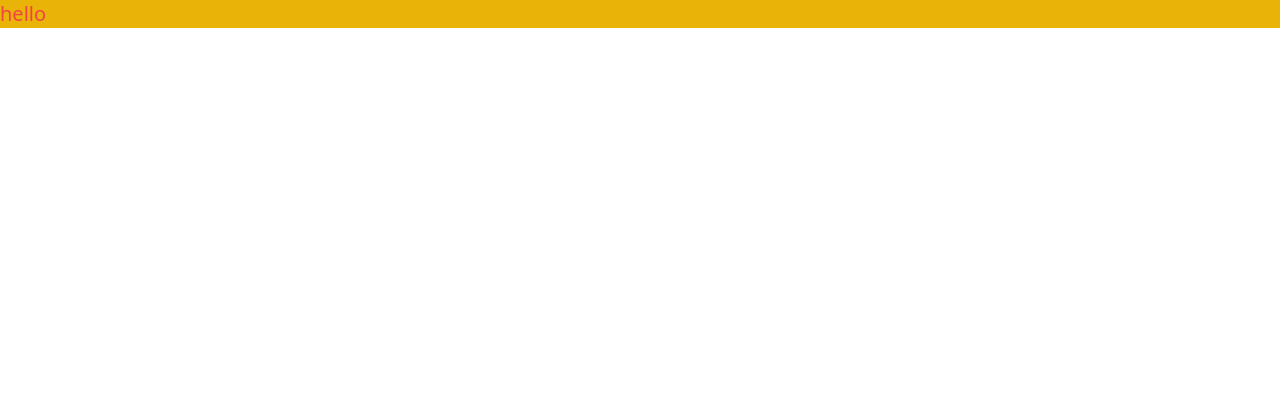
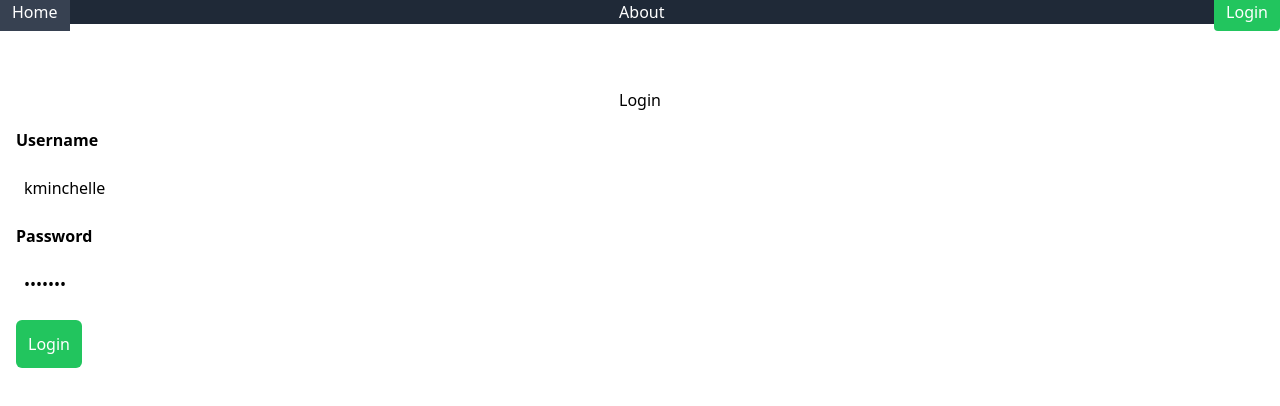
Before and after one commit to TapanPadaliya/Charta, a Nuxt app: page /login in a window 1280 px wide. Shown: the top 406 px of the page. Built offline with nearby package versions, Linux system fonts and the light colour scheme.

Commit message:
final output

```diff
--- a/app.vue
+++ b/app.vue
@@ -1,6 +1,5 @@
 <template>
   <div>
-    <div class="text-xl bg-yellow-500 text-red-500">hello</div>
-    <!-- <NuxtWelcome /> -->
+    <NuxtLayout />
   </div>
 </template>
--- /dev/null
+++ b/layouts/default.vue
@@ -0,0 +1,53 @@
+<template>
+  <div>
+    <header>
+      <ul class="flex justify-between items-center bg-gray-800">
+        <li>
+          <nuxt-link to="/" class="text-white hover:bg-gray-700 px-3 py-2"
+            >Home</nuxt-link
+          >
+        </li>
+        <li>
+          <nuxt-link to="/about" class="text-white hover:bg-gray-700 px-3 py-2"
+            >About</nuxt-link
+          >
+        </li>
+        <li v-if="!authenticated">
+          <nuxt-link
+            to="/login"
+            class="bg-green-500 text-white hover:bg-green-600 px-3 py-2 rounded"
+            >Login</nuxt-link
+          >
+        </li>
+        <li v-if="authenticated">
+          <nuxt-link
+            @click="logout"
+            class="bg-red-500 text-white hover:bg-red-600 px-3 py-2 rounded"
+            >Logout</nuxt-link
+          >
+        </li>
+      </ul>
+    </header>
+    <div class="mainContent mt-16">
+      <NuxtPage />
+    </div>
+    <footer v-if="authenticated">
+      <h1>Footer</h1>
+    </footer>
+  </div>
+</template>
+
+<script lang="ts" setup>
+import { storeToRefs } from "pinia";
+import { useAuthStore } from "~/store/auth";
+
+const router = useRouter();
+
+const { logUserOut } = useAuthStore();
+const { authenticated } = storeToRefs(useAuthStore()); // make authenticated state reactive
+
+const logout = () => {
+  logUserOut();
+  router.push("/login");
+};
+</script>
--- a/nuxt.config.ts
+++ b/nuxt.config.ts
@@ -1,17 +1,14 @@
 // https://nuxt.com/docs/api/configuration/nuxt-config
+
 export default defineNuxtConfig({
-  devtools: { enabled: true },
-  modules: [
-    '@nuxtjs/tailwindcss'
-  ],
+  devtools: { enabled: false },
+
+  ssr: false,
+  modules: ["@nuxtjs/tailwindcss", "@pinia/nuxt"],
   app: {
     head: {
-      link: [
-        { rel: 'icon', type: 'image/png', href: '/images/Charta.png' },
-      ],
-      title:
-        'Charta'
+      link: [{ rel: "icon", type: "image/png", href: "/images/Charta.png" }],
+      title: "Charta",
     },
   },
-
-})
+});
--- a/package.json
+++ b/package.json
@@ -15,5 +15,10 @@
     "nuxt": "^3.8.0",
     "vue": "^3.3.7",
     "vue-router": "^4.2.5"
+  },
+  "dependencies": {
+    "@pinia/nuxt": "^0.5.1",
+    "pinia": "^2.1.7",
+    "scss": "^0.2.4"
   }
 }
--- /dev/null
+++ b/pages/about.vue
@@ -0,0 +1,4 @@
+<template>
+  <div>About Page</div>
+</template>
+<script lang="ts" setup></script>
--- /dev/null
+++ b/pages/index.vue
@@ -0,0 +1,4 @@
+<template>
+  <div>Home Page</div>
+</template>
+<script lang="ts" setup></script>
--- /dev/null
+++ b/pages/login.vue
@@ -0,0 +1,61 @@
+<template>
+  <div>
+    <div class="flex justify-center">
+      <h2>Login</h2>
+    </div>
+    <div class="p-4">
+      <div class="border-3 border-gray-300 rounded-md">
+        <label for="uname" class="mb-2 block">
+          <b>Username</b>
+        </label>
+        <input
+          type="text"
+          class="w-full border-gray-200 rounded-md p-2 mt-2"
+          v-model="user.username"
+          placeholder="Enter Username"
+          name="uname"
+          required
+        />
+        <label for="psw" class="mb-2 block mt-4">
+          <b>Password</b>
+        </label>
+        <input
+          type="password"
+          class="w-full border-gray-200 rounded-md p-2 mt-2"
+          v-model="user.password"
+          placeholder="Enter Password"
+          name="psw"
+          required
+        />
+        <button
+          @click.prevent="login"
+          class="bg-green-500 text-white p-3 mt-4 rounded-md"
+        >
+          Login
+        </button>
+      </div>
+    </div>
+  </div>
+</template>
+<script lang="ts" setup>
+import { storeToRefs } from "pinia";
+import { useAuthStore } from "~/store/auth";
+
+const { authenticateUser } = useAuthStore(); // use auth store
+
+const { authenticated } = storeToRefs(useAuthStore()); // make authenticated state reactive
+
+const user = ref({
+  username: "kminchelle",
+  password: "0lelplR",
+});
+const router = useRouter();
+
+const login = async () => {
+  await authenticateUser(user.value);
+  // redirect to homepage if user is authenticated
+  if (authenticated) {
+    router.push("/");
+  }
+};
+</script>
--- /dev/null
+++ b/store/auth.ts
@@ -0,0 +1,38 @@
+import { defineStore } from 'pinia';
+
+interface UserPayloadInterface {
+    username: string;
+    password: string;
+}
+
+export const useAuthStore = defineStore('auth', {
+    state: () => ({
+        authenticated: false,
+        loading: false,
+    }),
+    actions: {
+        async authenticateUser({ username, password }: UserPayloadInterface) {
+            // useFetch from nuxt 3
+            const { data, pending }: any = await useFetch('https://dummyjson.com/auth/login', {
+                method: 'post',
+                headers: { 'Content-Type': 'application/json' },
+                body: {
+                    username,
+                    password,
+                },
+            });
+            this.loading = pending;
+
+            if (data.value) {
+                const token = useCookie('token'); // useCookie new hook in nuxt 3
+                token.value = data?.value?.token; // set token to cookie
+                this.authenticated = true; // set authenticated  state value to true
+            }
+        },
+        logUserOut() {
+            const token = useCookie('token'); // useCookie new hook in nuxt 3
+            this.authenticated = false; // set authenticated  state value to false
+            token.value = null; // clear the token cookie
+        },
+    },
+});
```
Also changed, not shown: middleware/auth.global.ts (added, +23 -0 lines), store/index.js (added), utils/store.js (added), 1 other file (tests, documents, lock files or other folders).
